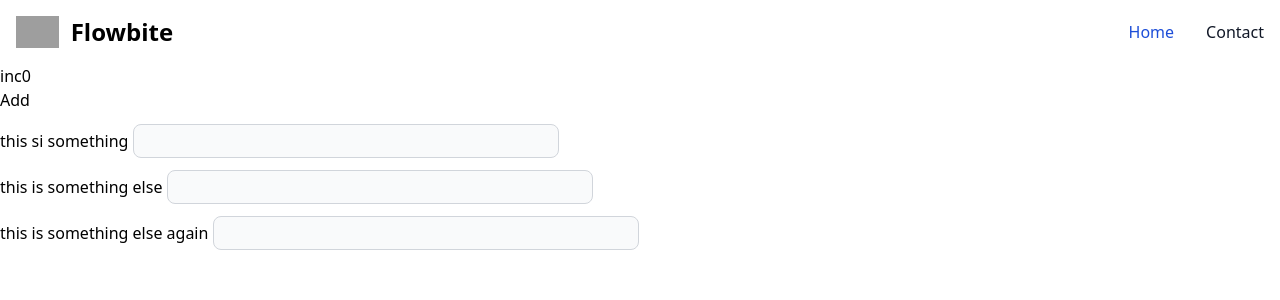
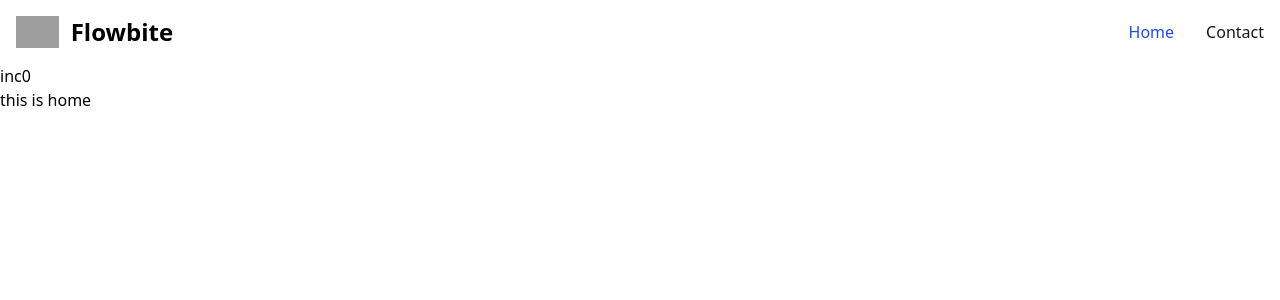
Before and after one commit to Devtown-India/FSWD-10323, a React (Create React App) app in the folder client/: page / in a window 1280 px wide. Shown: the top 300 px of the page. Built offline with nearby package versions, Linux system fonts and the light colour scheme; grey boxes are pictures that could not be loaded; the HTML template or start-up script is replaced by a standard one.

Commit message:
hoc in react

```diff
--- a/client/src/components/Contact.jsx
+++ b/client/src/components/Contact.jsx
@@ -1,5 +1,7 @@
+import { logOnMount } from "../hoc/logOnMount";
+
 const Contact = () => {
   return <h1>contact</h1>;
 };
 
-export default Contact;
+export default logOnMount(Contact);
--- a/client/src/components/Home.jsx
+++ b/client/src/components/Home.jsx
@@ -1,39 +1,5 @@
-import { useEffect, useRef, useState } from "react";
-import { nanoid } from "nanoid";
-
 const Home = () => {
-  const [arr, setArr] = useState([
-    "this si something",
-    "this is something else",
-    "this is something else again",
-  ]);
-  const generateRandomKey = () => {
-    return Math.random().toString(5).substr(2, 9);
-  };
-  return (
-    <div>
-      <button onClick={() => setArr((prev) => ["new item", ...prev])}>
-        Add
-      </button>
-      {arr.map((e, index) => {
-        const id = nanoid();
-        console.log(id);
-        return (
-          <div key={id} className="my-3">
-            {e}{" "}
-            <input
-              type="text"
-              id="large-input"
-              className="w-1/3 p-1 text-gray-900 border border-gray-300 rounded-lg bg-gray-50 "
-            />{" "}
-          </div>
-        );
-      })}
-      {/* <div>{arr[0]}</div>
-      <div>{arr[1]}</div>
-      <div>{arr[2]}</div> */}
-    </div>
-  );
+  return <div>this is home</div>;
 };
 
 export default Home;
--- /dev/null
+++ b/client/src/hoc/logOnMount.js
@@ -0,0 +1,13 @@
+import React, { useEffect } from 'react'
+
+export const logOnMount = (Component)=>{
+    // creating another react component
+    const EnhancedComponent = (props)=>{
+        useEffect(()=>{
+            console.log('Component Mounted')
+        },[])
+        return <Component {...props} />
+    }
+
+    return EnhancedComponent
+}
```
